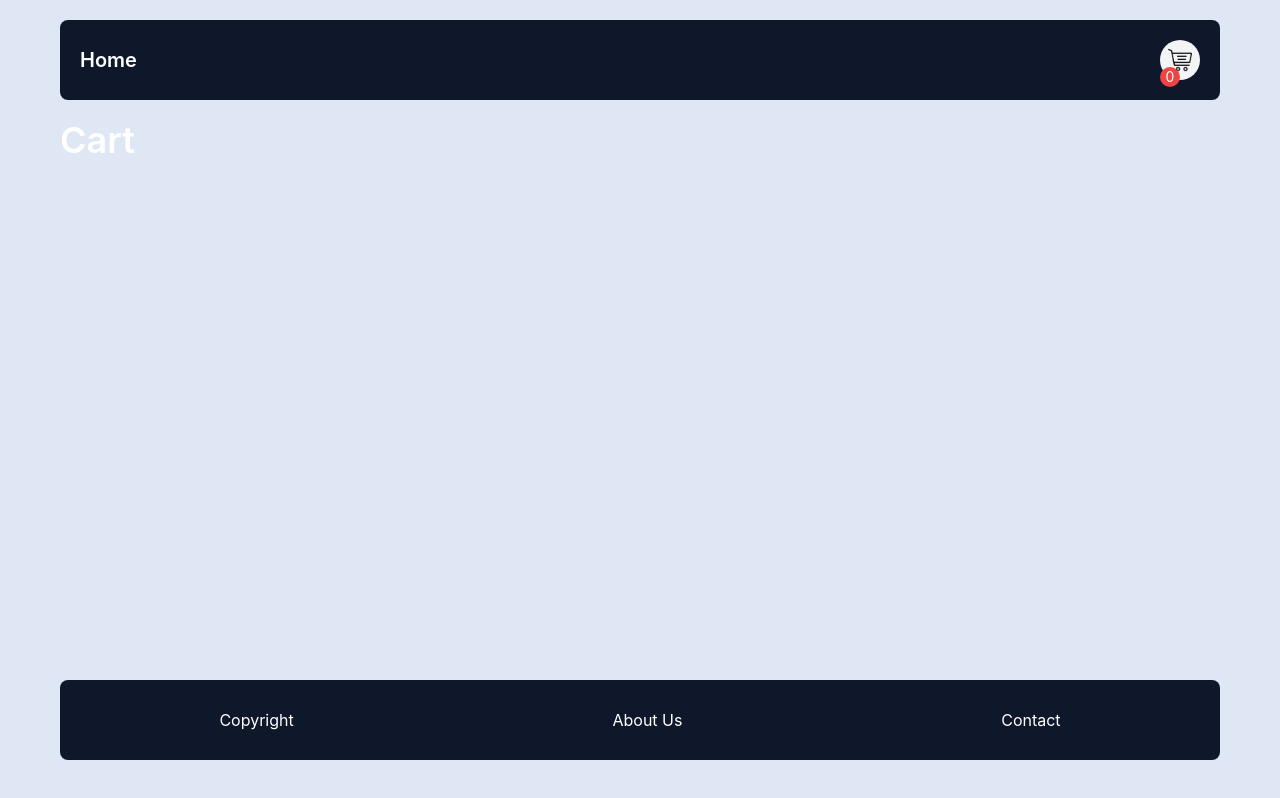
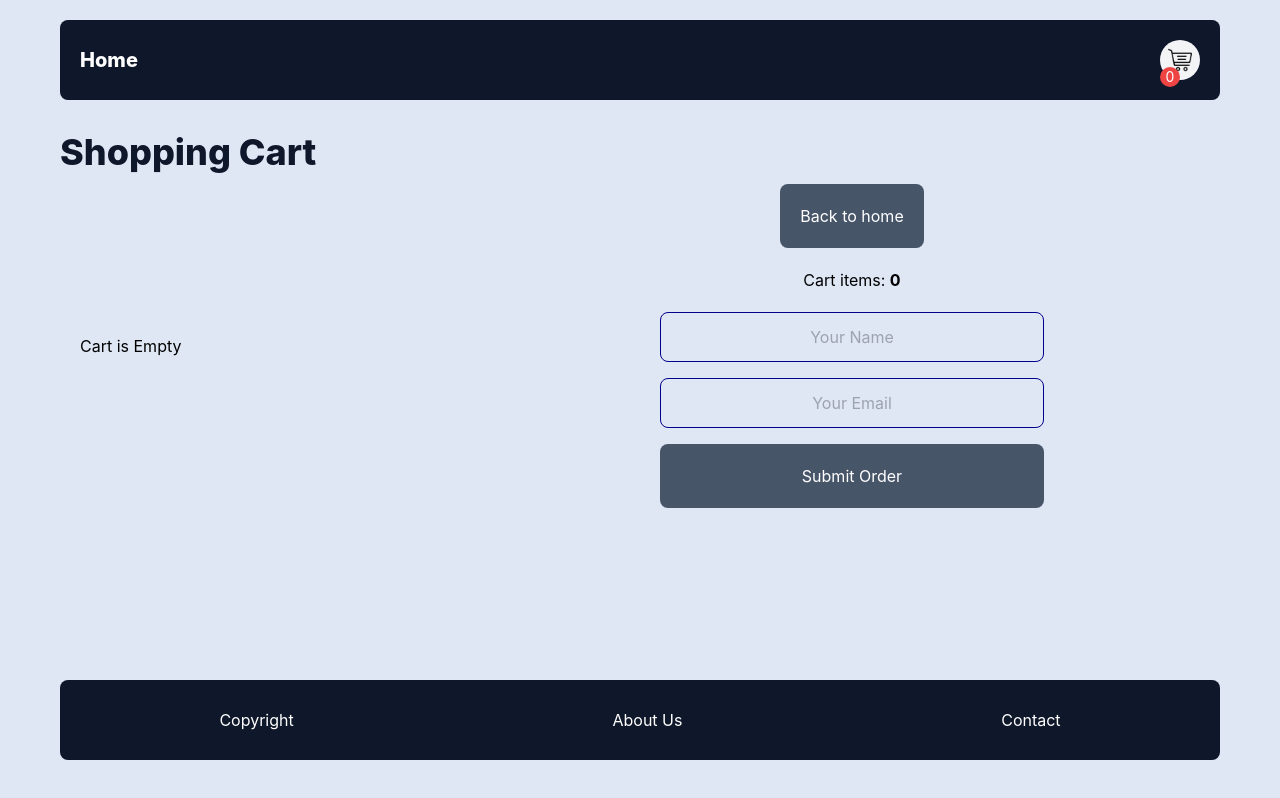
Before and after one commit to ViktorCiganovic-collab/my-project, a React (Create React App) app: page /cart in a window 1280 px wide. Built offline with nearby package versions, Linux system fonts and the light colour scheme.

Commit message:
detailpage incr/decr quantity

```diff
--- a/public/index.html
+++ b/public/index.html
@@ -15,6 +15,7 @@
       user's mobile device or desktop. See https://developers.google.com/web/fundamentals/web-app-manifest/
     -->
     <link rel="manifest" href="%PUBLIC_URL%/manifest.json" />
+    <link rel="stylesheet" href="https://cdnjs.cloudflare.com/ajax/libs/font-awesome/5.15.3/css/all.min.css">
     <!--
       Notice the use of %PUBLIC_URL% in the tags above.
       It will be replaced with the URL of the `public` folder during the build.
--- a/src/Cart.js
+++ b/src/Cart.js
@@ -1,12 +1,150 @@
-import React from 'react'
+import React, { useState, useEffect } from "react";
+import { Link } from 'react-router-dom';
+import image1 from './pexels-frans-van-heerden-201846-847371.jpg';
+import image2 from './pexels-goumbik-293405.jpg';
+import image3 from './pexels-joshsorenson-1485166.jpg';
+import image4 from './pexels-mnzoutfits-1598508.jpg';
+import image5 from './pexels-momentsbypeterpatel-637076.jpg';
+import image6 from './pexels-pixabay-267326.jpg';
+import image7 from './pexels-themagpie-87835.jpg';
+import image8 from './pexels-webdonut-19090.jpg';
+
+
+const products = [
+  { id: 1, slug: "air-max-270-react", name: "Air Max 270 React", description: "A sleek and stylish sneaker with a responsive cushioning system.", image: image1, price: 150.00 },
+  { id: 2, slug: "nike-free-rn-5-0", name: "Nike Free RN 5.0", description: "Lightweight and flexible running shoes for ultimate comfort.", image: image2, price: 120.00 },
+  { id: 3, slug: "adidas-ultraboost-22", name: "Adidas UltraBoost 22", description: "Experience unmatched comfort with UltraBoost cushioning.", image: image3, price: 180.00 },
+  { id: 4, slug: "reebok-nano-x2", name: "Reebok Nano X2", description: "Versatile cross-training shoe built for stability.", image: image4, price: 130.00 },
+  { id: 5, slug: "converse-chuck-taylor-all-star", name: "Converse Chuck Taylor All Star", description: "Classic casual shoes with iconic canvas material.", image: image5, price: 60.00 },
+  { id: 6, slug: "puma-suede-classic", name: "Puma Suede Classic", description: "Retro-inspired sneaker with premium suede.", image: image6, price: 75.00 },
+  { id: 7, slug: "new-balance-990v5", name: "New Balance 990v5", description: "Performance running shoes with superior cushioning.", image: image7, price: 175.00 },
+  { id: 8, slug: "vans-old-skool", name: "Vans Old Skool", description: "Iconic skate shoes with canvas and suede construction.", image: image8, price: 65.00 }
+];
 
 const Cart = () => {
+  const [basket, setBasket] = useState(JSON.parse(localStorage.getItem("data")) || []);
+  const [cartAmount, setCartAmount] = useState(0);
+
+  const updateLocalStorage = (newBasket) => {
+    localStorage.setItem("data", JSON.stringify(newBasket));
+    setBasket(newBasket);
+  };
+
+  const increment = (id) => {
+    const newBasket = [...basket];
+    const productIndex = newBasket.findIndex((item) => item.id === id);
+    if (productIndex !== -1) {
+      newBasket[productIndex].quantity += 1;  // Use 'quantity' here
+    } else {
+      newBasket.push({ id, quantity: 1 });   // Use 'quantity' here
+    }
+    updateLocalStorage(newBasket);
+  };
+
+  const decrement = (id) => {
+    const newBasket = [...basket];
+    const productIndex = newBasket.findIndex((item) => item.id === id);
+    if (productIndex !== -1 && newBasket[productIndex].quantity > 0) {
+      newBasket[productIndex].quantity -= 1;
+      if (newBasket[productIndex].quantity === 0) {
+        newBasket.splice(productIndex, 1);
+      }
+      updateLocalStorage(newBasket);
+    }
+  };
+
+  const removeItem = (id) => {
+    const newBasket = basket.filter((item) => item.id !== id);
+    updateLocalStorage(newBasket);
+  };
+
+  const clearCart = () => {
+    updateLocalStorage([]);
+  };
+
+  const totalAmount = () => {
+    return basket.reduce((total, x) => {
+      const product = products.find((y) => y.id === x.id);
+      return total + (product ? x.quantity * product.price : 0);  // Use 'quantity' here
+    }, 0);
+  };
+
+  useEffect(() => {
+    const totalItems = basket.reduce((total, item) => total + item.quantity, 0);  // Use 'quantity' here
+    setCartAmount(totalItems);
+  }, [basket]);
+
+  const generateCartItems = () => {
+    return basket.map((x) => {
+      const product = products.find((y) => y.id === x.id);
+      if (!product) return null;
+      return (
+        <div key={x.id} className="cart-item mb-2 card checkout_cards max-w-xs flex flex-col justify-center">
+          <Link to={`/${product.slug}`}><img className="object-cover w-40 cartImgs" src={product.image} alt="" /></Link>
+          <div className="details detailsInCart">
+            <div className="title-price-x">
+              <h4 className="title-price">{product.name}</h4>
+              <i onClick={() => removeItem(x.id)} className="fa fa-x"></i>
+            </div>
+            <div className="buttons flex flex-row justify-center gap-5 p-3">
+              <span onClick={() => decrement(x.id)} className="addBtns">-</span>
+              <div className="quantity quantitycart">
+                {x.quantity} {/* Use 'quantity' */}
+              </div>
+              <span onClick={() => increment(x.id)} className="addBtns">+</span>
+            </div>
+            <h3>Price: ${(x.quantity * product.price).toFixed(2)}</h3>  {/* Use 'quantity' */}
+          </div>
+        </div>
+      );
+    });
+  };
+
   return (
-    <div className="text-white font-semibold text-4xl text-left">
-        Cart
+    <div className="">
+      <h2 className="text-4xl my-3 text-slate-900 font-extrabold">Shopping Cart</h2>
 
+      <div className="flex flex-row justify-around flex-wrap w-[1200px] max-w-full">
+
+        <div className="checkoutProducts flex flex-col w-96 justify-center gap-12">
+          {basket.length !== 0 ? generateCartItems() : <h2>Cart is Empty</h2>}
+        </div>
+
+        <div className="flex flex-col gap-5 w-3/5 justify-center items-center">
+
+        <div id="label" className="flex flex-col gap-5 items-center">
+          {basket.length !== 0 ? (
+            <>
+              <h2 className="">Total Bill: <strong className="">${totalAmount().toFixed(2)}</strong></h2>
+              <button onClick={clearCart} className="removeAll cartBtn text-white bg-slate-600 p-5 hover:bg-slate-500 rounded-lg">
+                Clear Cart
+              </button>
+            </>
+          ) : (
+            <Link to="/">
+              <button className="cartBtn bg-slate-600 p-5 hover:bg-slate-500 rounded-lg text-white">Back to home</button>
+            </Link>
+          )}
+        </div>
+
+        <div>
+          <h3>Cart items: <strong>{cartAmount}</strong></h3>
+        </div>
+
+        <div className="flex flex-col gap-4">
+          <form className="flex flex-col gap-4 min-w-96">
+            <input type="text" name="name_checkout" placeholder="Your Name" required />
+            <input type="email" name="email_checkout" placeholder="Your Email" required />
+            <button type="submit" className="checkout cartBtn text-white bg-slate-600 p-5 hover:bg-slate-500 rounded-lg">
+              Submit Order
+            </button>
+          </form>
+        </div>
+
+      </div>
+      </div>
     </div>
-  )
-}
+  );
+};
 
-export default Cart
+export default Cart;
--- /dev/null
+++ b/src/Decrement.js
@@ -0,0 +1,26 @@
+
+import { useState } from "react";
+
+var Decrement = (productId) => {
+
+let basket = JSON.parse(localStorage.getItem("data")) || [];
+
+const existingProduct = basket.find((item) => item.id === productId);
+
+if (!existingProduct) return;
+
+if (existingProduct.quantity === 1) {
+    basket = basket.filter((item) => item.id !== productId)
+} else {
+    existingProduct.quantity -= 1;
+}
+
+ // Save the updated basket to localStorage
+ localStorage.setItem("data", JSON.stringify(basket));
+
+ // Dispatch a custom event to notify other parts of the app about the update
+ window.dispatchEvent(new Event('cart-updated'));
+
+}
+
+export default Decrement;
--- a/src/Detail.js
+++ b/src/Detail.js
@@ -1,10 +1,65 @@
-import React from 'react';
+import { useState } from 'react';
 import { useParams } from 'react-router-dom';
 import { shoesData } from './Products';  // Import the shoesData
+import { useEffect } from 'react';
+import Increment from "./Functions";
+import Decrement from './Decrement';
 
 const Detail = () => {
   const { slug } = useParams();  // Get the slug from the URL
   const product = shoesData.find((item) => item.slug === slug);  // Find the product by slug
+  const [cartAmount, setCartAmount] = useState(0);
+  const [currentProductQuantity, setCurrentProductQuantity] = useState(0);
+
+  const currentProd = () => {
+
+    var basket = JSON.parse(localStorage.getItem("data")) || [];
+
+    const foundProduct = basket.find((item) => item.id === product.id);
+
+      if (foundProduct) {
+
+        setCurrentProductQuantity(foundProduct.quantity || 0);
+      }
+      else {
+
+        setCurrentProductQuantity(0);
+
+      }
+
+
+
+  }
+
+  const updateCartAmount = () => {
+
+  var basket = JSON.parse(localStorage.getItem("data")) || [];
+  const totalQuantity =
+  basket.map(item => item.quantity).filter(quantity => !isNaN(quantity)).reduce((accumulated, currentValue) => {
+
+    return accumulated + currentValue;}, 0);
+
+    setCartAmount(totalQuantity);
+  }
+
+  useEffect(() => {
+    currentProd();
+    updateCartAmount(); // Update the cart amount initially when the component loads
+  }, []);  // Empty dependency array ensures it only runs once on mount
+
+  //-------------------------------------------------------------
+
+  const handleAddToCart = () => {
+    Increment(product.id); // Add product to cart
+    currentProd();
+    updateCartAmount();
+  };
+
+  const handleDecrement = () => {
+    Decrement(product.id);
+    currentProd();
+    updateCartAmount();
+  }
 
   // If product is not found, show a 404-like message
   if (!product) {
@@ -31,10 +86,18 @@ const Detail = () => {
           {/* Product Price */}
           <p className="text-xl font-bold mt-4">{product.price}</p>
 
-          {/* Add to Cart Button (if you want to include it on the detail page) */}
-          <button className="bg-zinc-500 text-white py-2 px-4 mt-6 rounded-md hover:bg-zinc-600">
-            Add to Cart
-          </button>
+          {/* Add to Cart Bu
+          tton (if you want to include it on the detail page) */}
+
+          <div className="flex flex-row gap-5 my-3 buttonsDetailpage">
+
+          <span onClick={handleDecrement} className='addBtns'>-</span>
+          <strong>{currentProductQuantity}</strong>
+          <span onClick={handleAddToCart} className="addBtns">+</span>
+
+          </div>
+
+
         </div>
       </div>
     </div>
--- a/src/Functions.js
+++ b/src/Functions.js
@@ -1,3 +1,4 @@
+
 
 import React from 'react';
 
--- a/src/Header.js
+++ b/src/Header.js
@@ -37,7 +37,7 @@ const Header = () => {
 
   return (
     <header className="flex justify-between items-center mb-5 bg-slate-900 p-5 rounded-lg">
-      <Link to="/" className="text-xl font-semibold text-white">Home</Link>
+      <Link to="/" className="text-xl text-white font-extrabold">Home</Link>
       <div className="w-10 h-10 bg-gray-100 rounded-full flex justify-center items-center relative hover:scale-110 shopping_cart">
         <Link to="/cart">
           <img src={CartIcon} alt="Cart" className="w-6" />
--- a/src/Home.js
+++ b/src/Home.js
@@ -5,7 +5,7 @@ import { shoesData } from './Products';
 const Home = () => {
   return (
     <div className='w-full home me-auto ms-auto mx-auto'>
-        <p className="text-white font-semibold text-4xl text-left">Product List</p>
+        <p className="text-slate-900 font-extrabold text-4xl text-left">Product List</p>
         <div className='grid lg:grid-cols-4 md:grid-cols-3 sm:grid-cols-2 gap-5 my-5'>
         {shoesData.map((shoes) => (
             <ProductCard key={shoes.id} product={shoes} />
--- a/src/index.css
+++ b/src/index.css
@@ -26,6 +26,43 @@ code {
   transition: 0.5s;
 }
 
+.buttons {
+border: 1px solid black;
+width: 50%;
+font-size: 20px;
+}
+
+.addBtns {
+cursor: pointer;
+
+}
+
+.cartImgs {
+transition: 0.5s;
+}
+
+.cartImgs:hover {
+transform: scale(1.05);
+}
+
+form input {
+height: 50px !important;
+text-align: center;
+background: transparent;
+border: 1px solid darkblue;
+border-radius: 8px;
+outline: none;
+}
+
+.buttonsDetailpage {
+border: 1px solid black;
+width: 30%;
+display: flex;
+justify-content: center;
+padding: 8px;
+font-size: 20px;
+}
+
 footer p {
   transition: 0.9s ease-in;
 }
```
